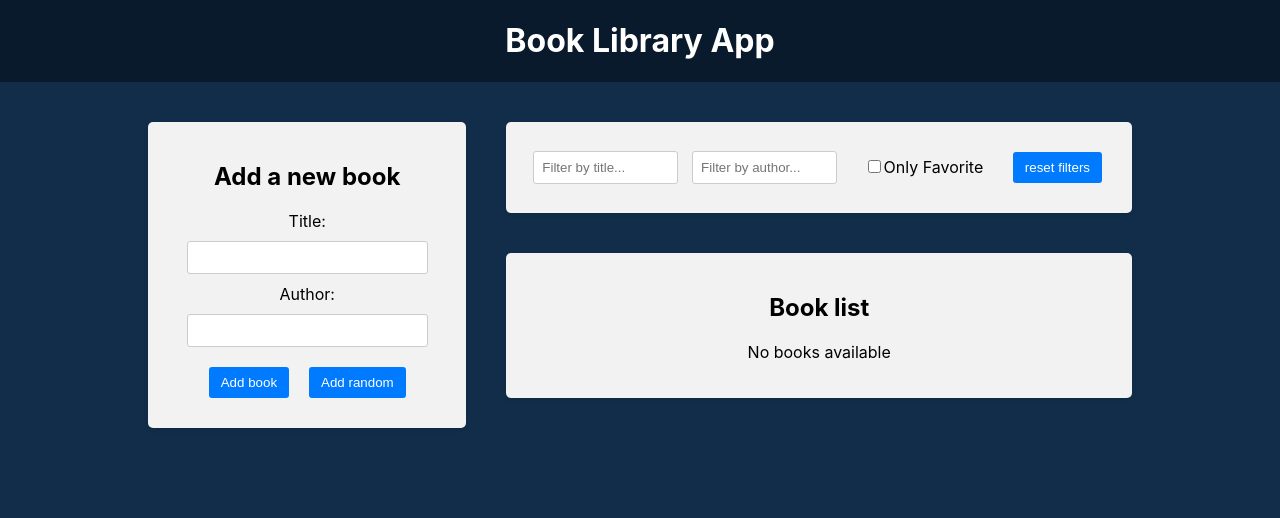
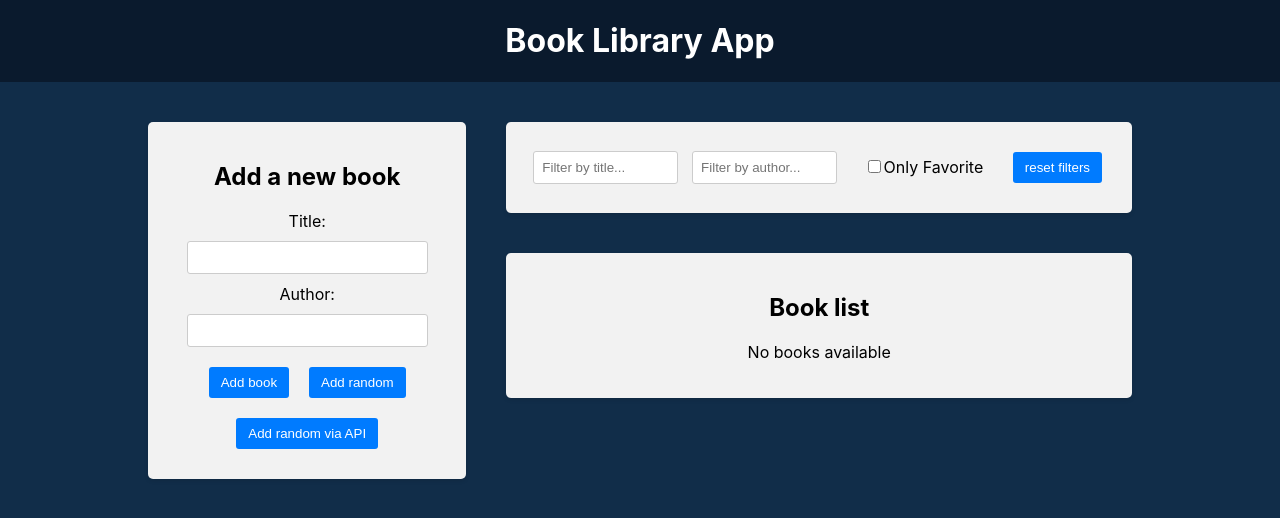
Before and after one commit to TheBlagova/react_redux_library_app, a React (Create React App) app in the folder library_app/frontend/: page / in a window 1280 px wide. Shown: the top 518 px of the page. Built offline with nearby package versions, Linux system fonts and the light colour scheme.

Commit message:
adding a book from API service to BookList

```diff
--- a/library_app/frontend/package.json
+++ b/library_app/frontend/package.json
@@ -7,6 +7,7 @@
     "@testing-library/jest-dom": "^5.17.0",
     "@testing-library/react": "^13.4.0",
     "@testing-library/user-event": "^13.5.0",
+    "axios": "^1.7.8",
     "react": "^18.3.1",
     "react-dom": "^18.3.1",
     "react-icons": "^5.3.0",
--- a/library_app/frontend/src/components/BookForm/BookForm.js
+++ b/library_app/frontend/src/components/BookForm/BookForm.js
@@ -1,5 +1,6 @@
 import { useState } from 'react';
 import { useDispatch } from 'react-redux';
+import axios from 'axios';
 import { addBook } from '../../redux/slices/booksSlice';
 import booksData from '../../Data/books.json';
 import createBookWithId from '../../utils/createBookWithId';
@@ -27,6 +28,18 @@
     }
   };
 
+  const handleAddRandomBookViaAPI = async () => {
+    try {
+      const res = await axios.get('http://localhost:4000/random-book');
+
+      if (res.data && res.data.title && res.data.author) {
+        dispath(addBook(createBookWithId(res.data)));
+      }
+    } catch (error) {
+      console.log('Error fetching random book', error);
+    }
+  };
+
   return (
     <div className="app-block book-form">
       <h2>Add a new book</h2>
@@ -50,8 +63,11 @@
           ></input>
         </div>
         <button type="submit">Add book</button>
-        <button type="submit" onClick={handleAddRandomBook}>
+        <button type="button" onClick={handleAddRandomBook}>
           Add random
+        </button>
+        <button type="button" onClick={handleAddRandomBookViaAPI}>
+          Add random via API
         </button>
       </form>
     </div>
```
Also changed, not shown: 1 other file (tests, documents, lock files or other folders).
